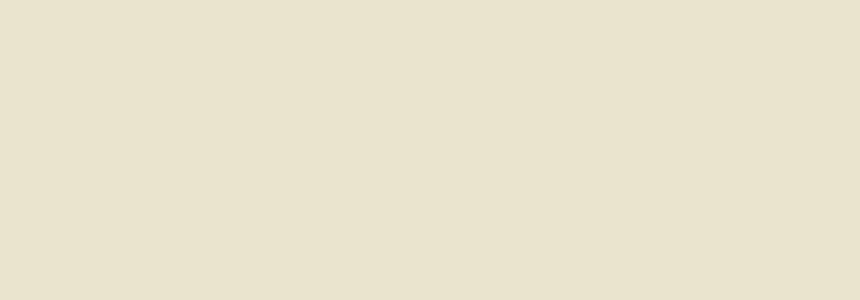
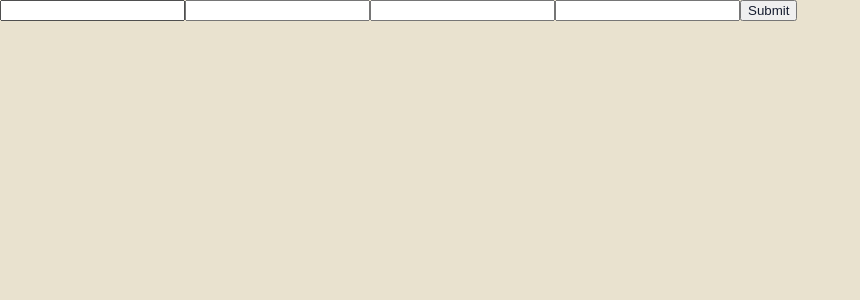
Before and after one commit to CxGarcia/tray, a React (Create React App) app: page / in a window 1280 px wide. Shown: the top 300 px of the page, without its empty margins (0-860 px from the left). Built offline with nearby package versions, Linux system fonts and the light colour scheme.

Commit message:
feat: first userform prototype

```diff
--- a/src/App.js
+++ b/src/App.js
@@ -1,7 +1,17 @@
+import { useMachine } from '@xstate/react';
+import { formStepMachine } from 'state-machines/formStepMachine';
+import UserForm from 'components/UserForm/UserForm';
+
 import './App.module.scss';
 
 function App() {
-  return <div></div>;
+  const [step, send] = useMachine(formStepMachine);
+
+  return (
+    <div>
+      <UserForm send={send} />
+    </div>
+  );
 }
 
 export default App;
--- /dev/null
+++ b/src/components/UserForm/UserForm.js
@@ -0,0 +1,33 @@
+import { useState } from 'react';
+
+import styles from './UserForm.module.scss';
+
+function UserForm({ send }) {
+  const [userInfo, setUserInfo] = useState({});
+
+  function handleChange(event) {
+    const { name, value } = event.target;
+    setUserInfo({ ...userInfo, [name]: value });
+  }
+
+  function handleSubmit(event) {
+    event.preventDefault();
+    send('SUBMIT', { payload: userInfo });
+  }
+
+  function handleError(event) {
+    console.log(event);
+  }
+
+  return (
+    <form onChange={handleChange} onSubmit={handleSubmit} onError={handleError}>
+      <input type="text" name="name" required />
+      <input type="text" name="role" />
+      <input type="email" name="email" required />
+      <input required type="password" name="password" />
+      <button type="submit">Submit</button>
+    </form>
+  );
+}
+
+export default UserForm;
```
Also changed, not shown: src/components/UserForm/UserForm.module.scss (added).
